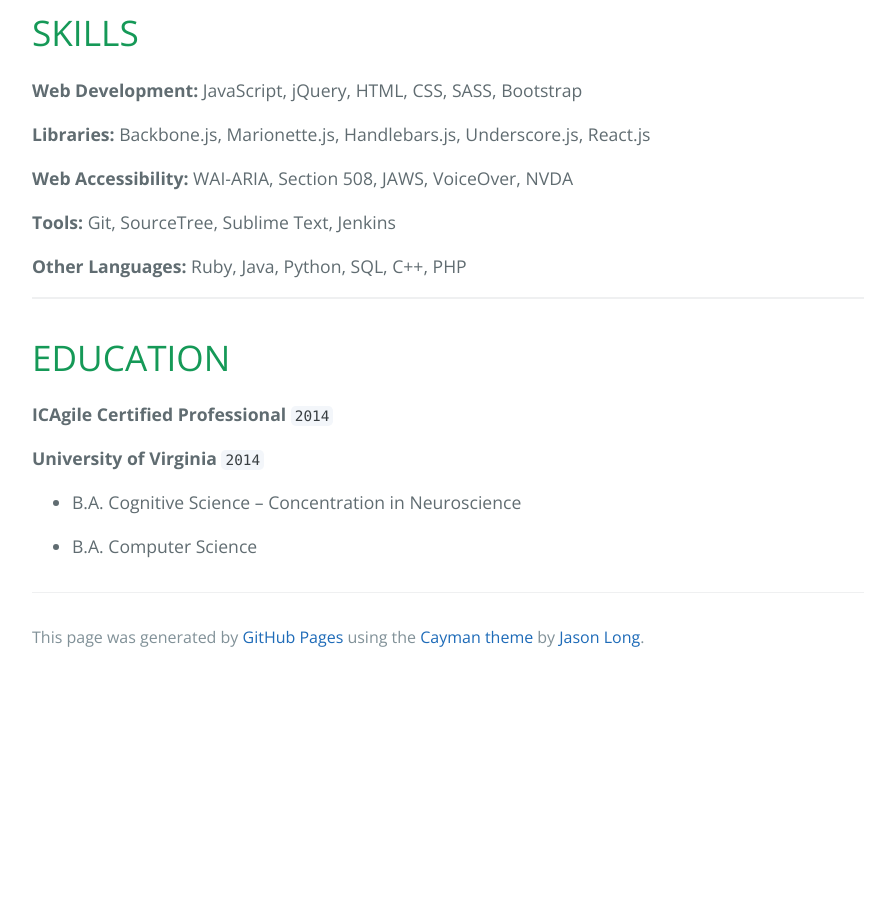
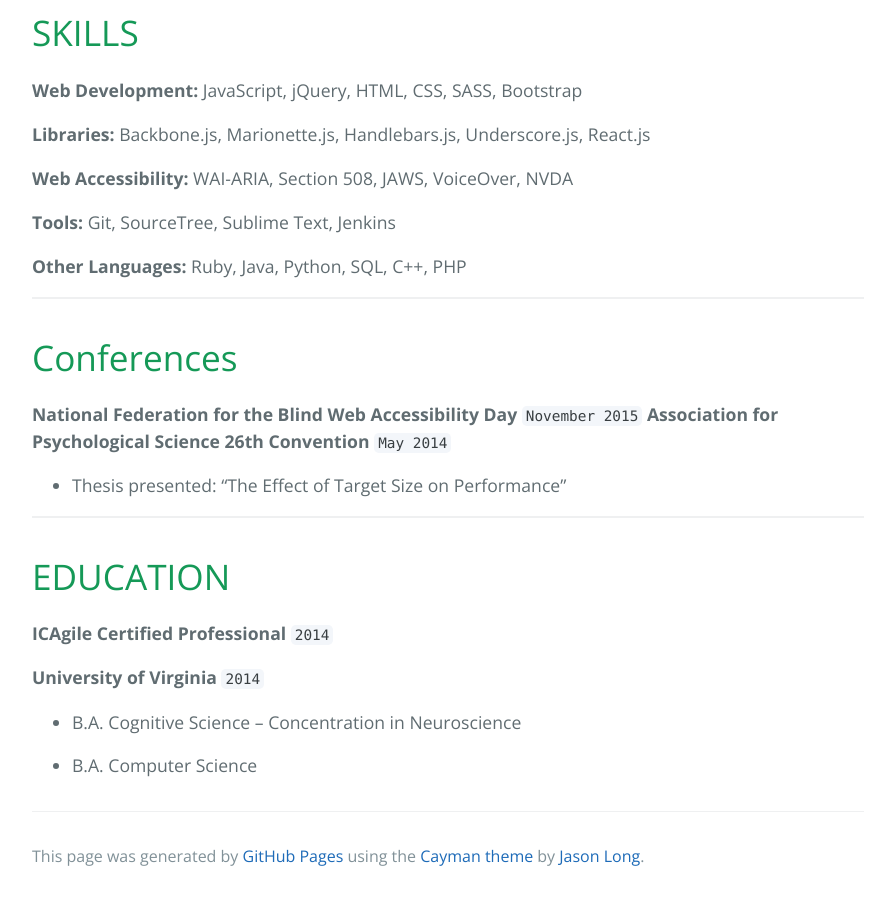
Before and after one commit to cryberg/cryberg.github.io, a Jekyll site: the page index.html, which Jekyll copies as it is, in a window 1280 px wide and 900 px high, scrolled down 1131 px. Shown: the whole window, without its empty margins (192-1087 px from the left). Built offline with Jekyll 4.4.1, drawn with Linux system fonts in a browser that asks for light colours; before the commit the page ends 1812 px from its top, so only the background shows below that; some of the changed text lies outside the part shown.

Commit message:
Replace master branch with page content via GitHub

```diff
--- a/index.html
+++ b/index.html
@@ -17,11 +17,11 @@
 
     <section class="main-content">
       <h1>
-<a id="experience" class="anchor" href="#experience" aria-hidden="true"><span aria-hidden="true" class="octicon octicon-link"></span></a>EXPERIENCE</h1>
+<a id="experience------------------------------------------------------------------june-2014--present" class="anchor" href="#experience------------------------------------------------------------------june-2014--present" aria-hidden="true"><span aria-hidden="true" class="octicon octicon-link"></span></a>EXPERIENCE                                                                  <code>June 2014 – Present</code>
+</h1>
 
 <h2>
-<a id="accenture-federal-services--agilex-technologies-inc-------------------------june-2014--present" class="anchor" href="#accenture-federal-services--agilex-technologies-inc-------------------------june-2014--present" aria-hidden="true"><span aria-hidden="true" class="octicon octicon-link"></span></a>Accenture Federal Services | Agilex Technologies, Inc                         <code>June 2014 – Present</code>
-</h2>
+<a id="accenture-federal-services--agilex-technologies-inc" class="anchor" href="#accenture-federal-services--agilex-technologies-inc" aria-hidden="true"><span aria-hidden="true" class="octicon octicon-link"></span></a>Accenture Federal Services | Agilex Technologies, Inc</h2>
 
 <p><em>(Agilex was acquired by Accenture in April 2015)</em></p>
 
@@ -64,6 +64,18 @@
 <hr>
 
 <h1>
+<a id="conferences" class="anchor" href="#conferences" aria-hidden="true"><span aria-hidden="true" class="octicon octicon-link"></span></a>Conferences</h1>
+
+<p><strong>National Federation for the Blind Web Accessibility Day</strong>                        <code>November 2015</code>
+<strong>Association for Psychological Science 26th Convention</strong>                        <code>May 2014</code></p>
+
+<ul>
+<li>Thesis presented: “The Effect of Target Size on Performance”</li>
+</ul>
+
+<hr>
+
+<h1>
 <a id="education" class="anchor" href="#education" aria-hidden="true"><span aria-hidden="true" class="octicon octicon-link"></span></a>EDUCATION</h1>
 
 <p><strong>ICAgile Certified Professional</strong> <code>2014</code> </p>
```
Also changed, not shown: params.json (+1 -1 lines).
